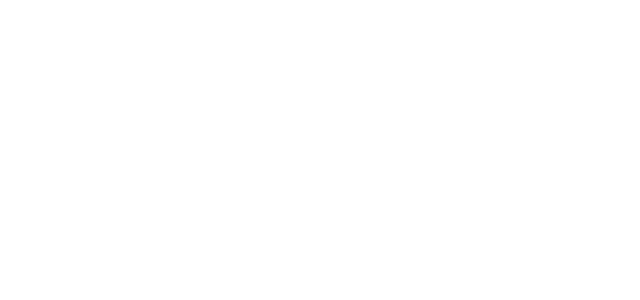
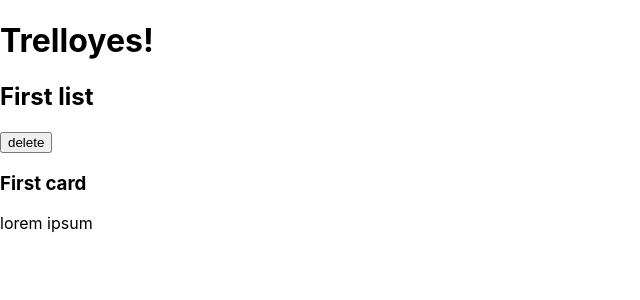
Before and after one commit to thinkful-ei-gecko/Hubert-Scott-Testing, a React (Create React App) app: page / in a window 1280 px wide. Shown: the top 300 px of the page, without its empty margins (0-640 px from the left). Built offline with nearby package versions, Linux system fonts and the light colour scheme.

Commit message:
basic app.js function done

```diff
--- a/src/App.js
+++ b/src/App.js
@@ -1,11 +1,27 @@
 import React from 'react';
 import STORE from './STORE'
-import './index.css'
+import './index.css';
+import List from './List'
 
-function App(STORE) {
+function App(props) {
+  const lists = props.store.lists;
+  const allCards = props.store.allCards;
+  const cardsOne = lists[0].cardIds.map(id => allCards[id]);
+  // const cardsObj = cards.filter(id => {})
+  // const itemsArr = items.map(item => {
+  //  return
+  // })
   return (
     <main className='App'>
-      {/* content goes here */}
+      <header className="App-header">
+        <h1>Trelloyes!</h1>
+    </header>
+      <div className="App-list">
+        <List
+        header = {lists[0].header}
+        cards = {cardsOne}
+        />
+      </div>
     </main>
   );
 }
--- a/src/List.js
+++ b/src/List.js
@@ -1,26 +1,40 @@
 import React from 'react';
+import ReactDOM from 'react-dom';
 import Card from './Card';
 import './index.css';
 
 function List(props){
+
+    const title = props.cards[0].title;
+    const content = props.cards[0].content;
+
     return (
         <section className="List">
             <header className="List-header">
                 <h2>{props.header}</h2>
             </header>
-         <div className="List-cards">
-            {props.Card.map((card) =>
-               <Card
-                    key = {card.id}
-                    title = {card.title}
-                    content = {card.content} />
-            )}
+
+            <div className='List-cards'>
+                <Card
+                title = {title}
+                content = {content}
+                ></Card>
+
+            </div>
+
+         {/* <div className="List-cards">
+            {props.cards.map((card) => {
+                return <Card
+                key = {card.id}
+                title = {card.title}
+                content = {card.content} />
+            })}
             <button type="button" className="List-button">
                 delete
             </button>
-         </ div>
+         </ div> */}
         </ section>
     )
 }
 
-export default App;
+export default List;
--- a/src/index.js
+++ b/src/index.js
@@ -1,6 +1,7 @@
 import React from 'react';
 import ReactDOM from 'react-dom';
 import App from './App';
+import STORE from './STORE'
 import './index.css';
 
-ReactDOM.render(<App />, document.getElementById('root'));
+ReactDOM.render(<App store = {STORE}/>, document.getElementById('root'));
```
